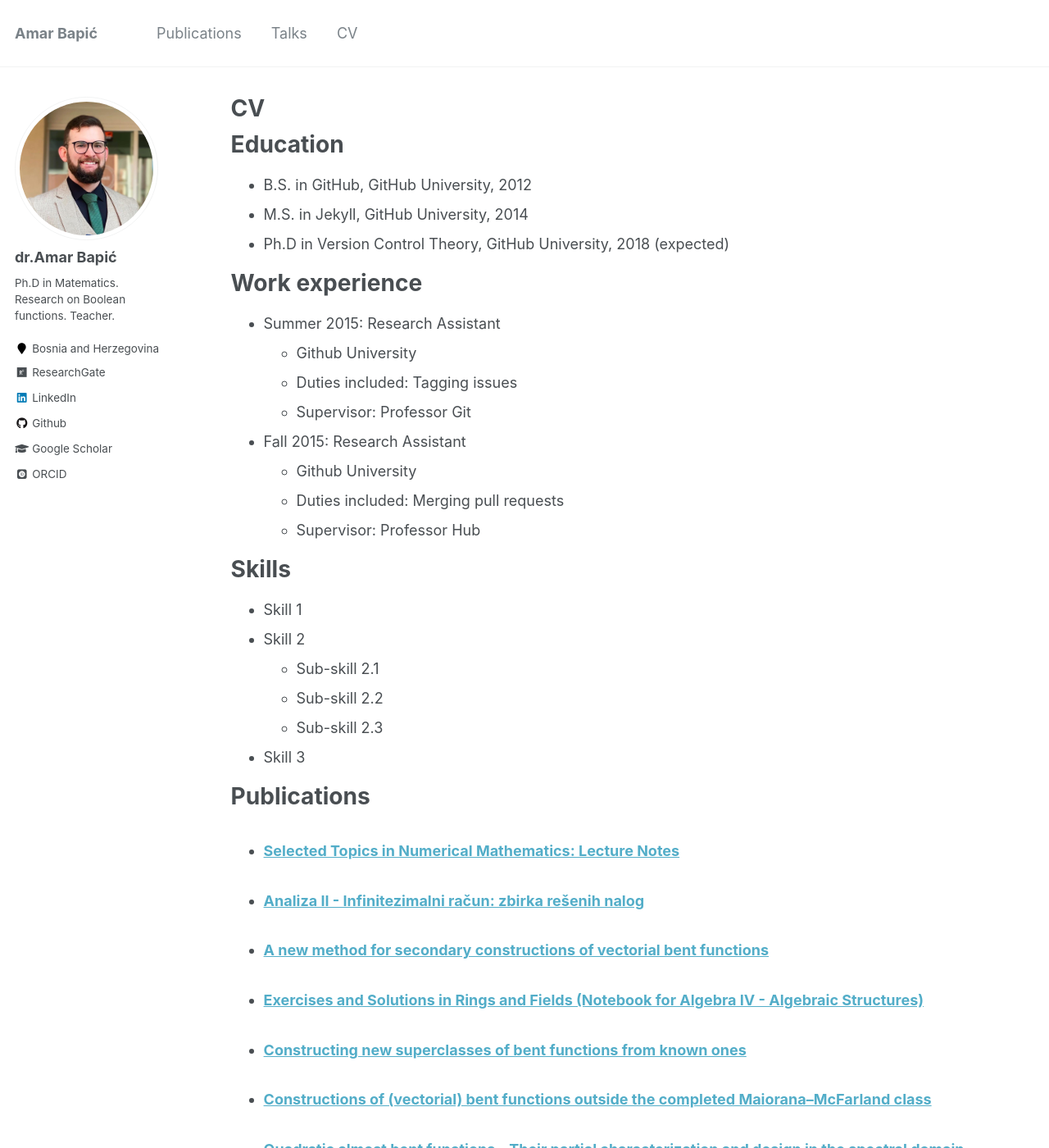
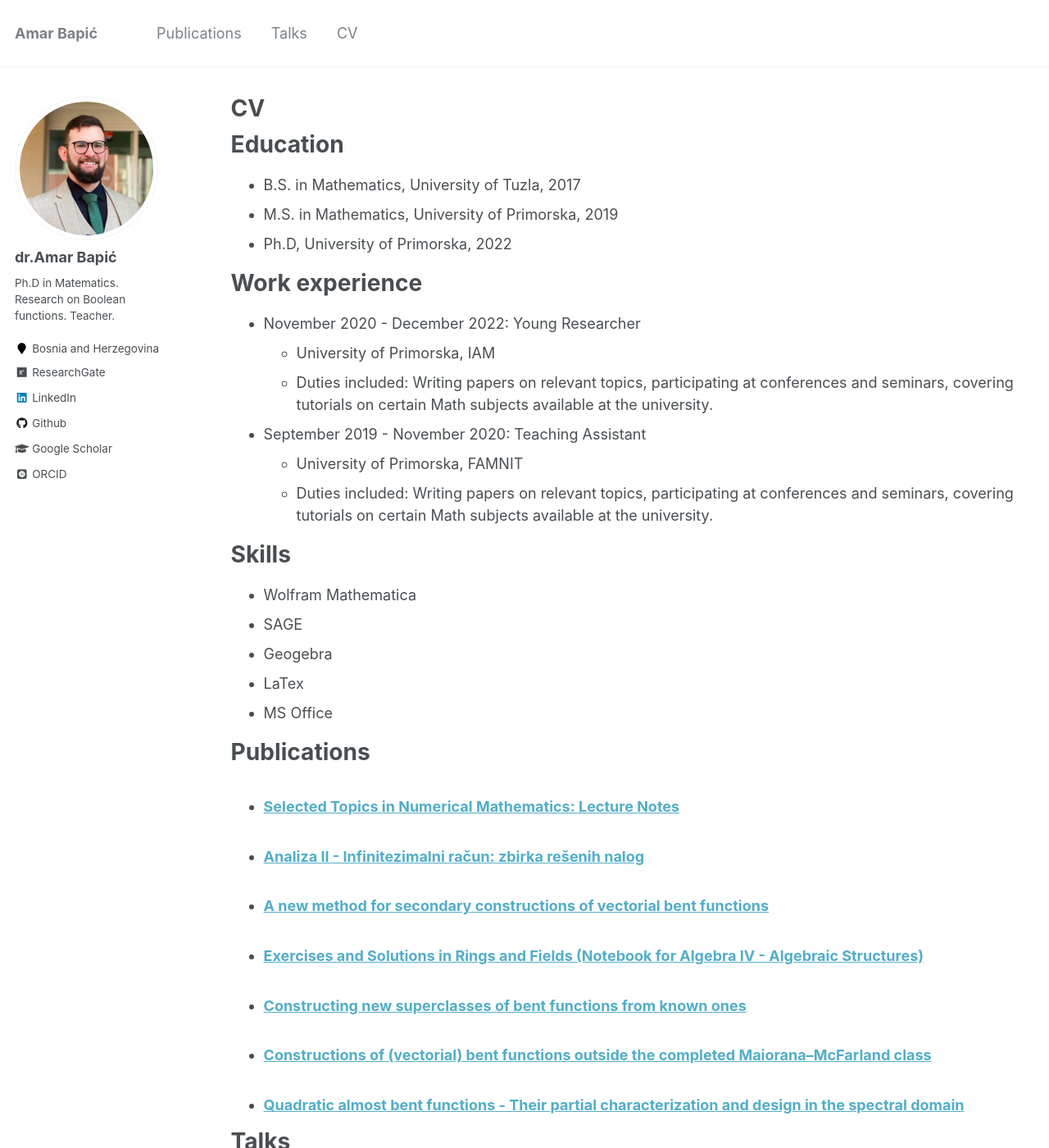
Before and after one commit to abapic94/abapic94.github.io, a Jekyll site: the page built from _pages/cv.md, in a window 1280 px wide and 1400 px high. Shown: the whole window at 82% size. Built offline with Jekyll 4.4.1, drawn with Linux system fonts in a browser that asks for light colours; some web fonts are replaced; some of the changed text lies outside the part shown.

Commit message:
Update cv.md

```diff
--- a/_pages/cv.md
+++ b/_pages/cv.md
@@ -11,30 +11,27 @@ redirect_from:
 
 Education
 ======
-* B.S. in GitHub, GitHub University, 2012
-* M.S. in Jekyll, GitHub University, 2014
-* Ph.D in Version Control Theory, GitHub University, 2018 (expected)
+* B.S. in Mathematics, University of Tuzla, 2017
+* M.S. in Mathematics, University of Primorska, 2019
+* Ph.D, University of Primorska, 2022
 
 Work experience
 ======
-* Summer 2015: Research Assistant
-  * Github University
-  * Duties included: Tagging issues
-  * Supervisor: Professor Git
+* November 2020 - December 2022: Young Researcher
+  * University of Primorska, IAM
+  * Duties included: Writing papers on relevant topics, participating at conferences and seminars, covering tutorials on certain Math subjects available at the university.
 
-* Fall 2015: Research Assistant
-  * Github University
-  * Duties included: Merging pull requests
-  * Supervisor: Professor Hub
+* September 2019 - November 2020: Teaching Assistant
+  * University of Primorska, FAMNIT
+  * Duties included: Writing papers on relevant topics, participating at conferences and seminars, covering tutorials on certain Math subjects available at the university.
 
 Skills
 ======
-* Skill 1
-* Skill 2
-  * Sub-skill 2.1
-  * Sub-skill 2.2
-  * Sub-skill 2.3
-* Skill 3
+* Wolfram Mathematica
+* SAGE
+* Geogebra
+* LaTex
+* MS Office
 
 Publications
 ======
@@ -50,10 +47,5 @@ Talks
 
 Teaching
 ======
-  <ul>{% for post in site.teaching %}
-    {% include archive-single-cv.html %}
-  {% endfor %}</ul>
-
-Service and leadership
-======
-* Currently signed in to 43 different slack teams
+* 2020-2022: Algebra IV - Algebraic Structures, UP FAMNIT
+* 2019: Analysis II - Infinitezimal Calculus, UP FAMNIT
```
